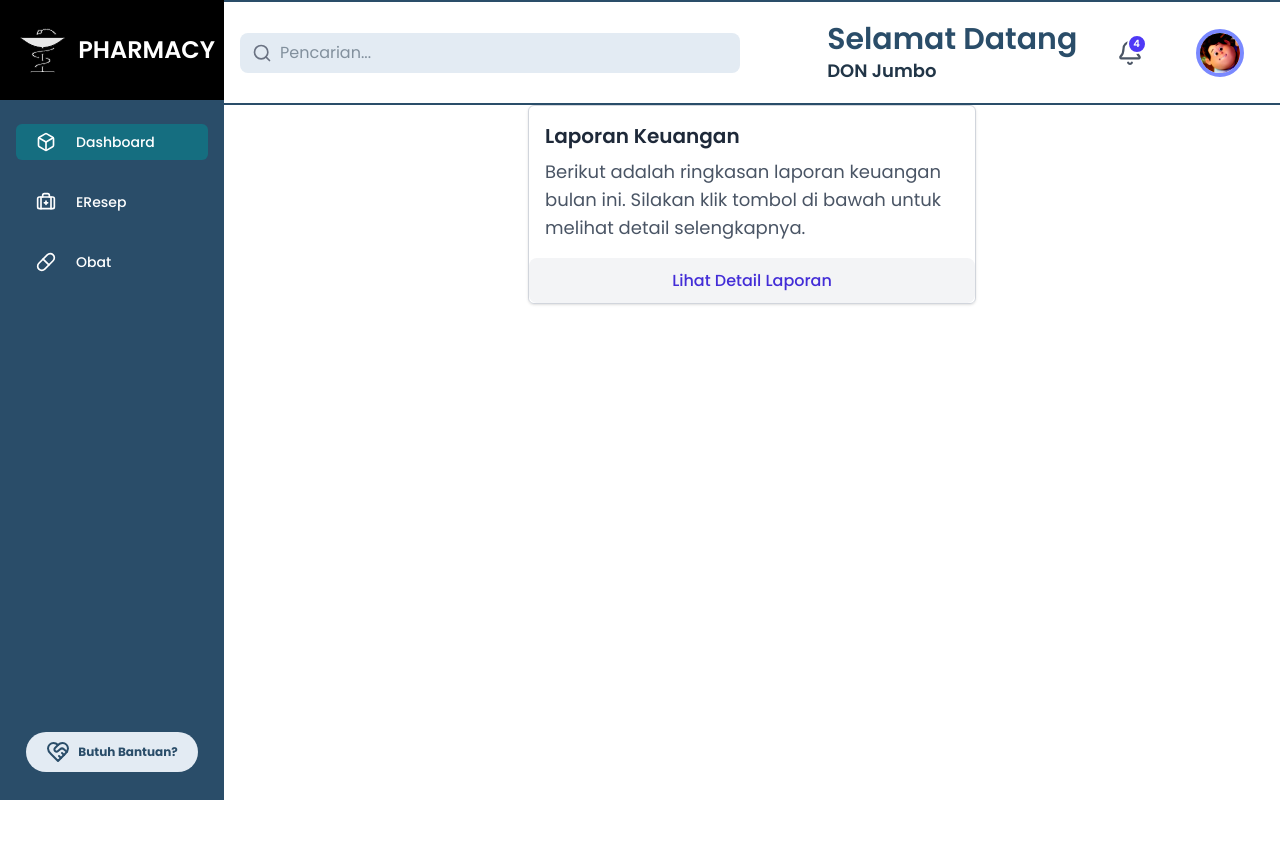
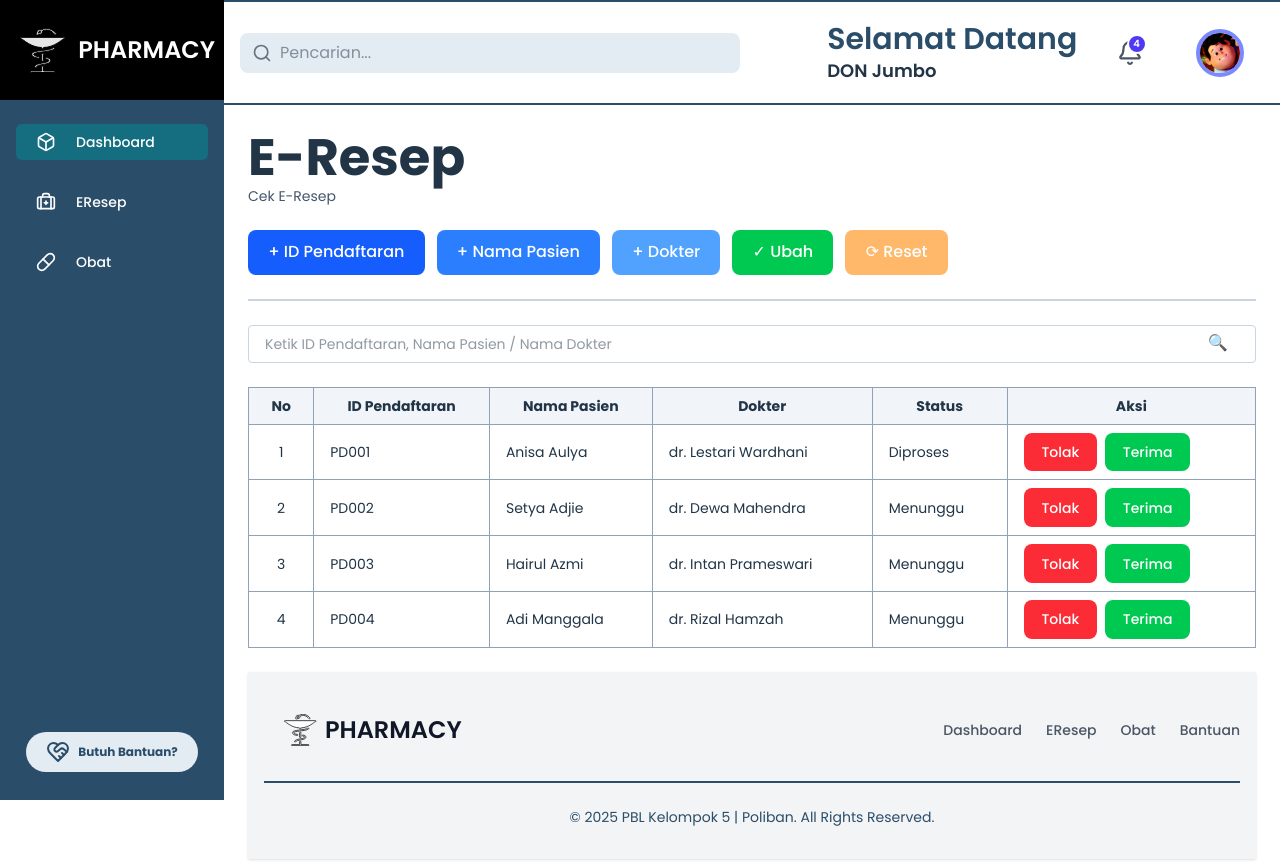
Before and after one commit to raihanjauhari/Pharmacy, a React (Vite) app: page /dashboard-petugas/e-resep in a window 1280 px wide. Shown: the top 864 px of the page. Before the commit the page ends 800 px from the top, so only its background shows below. Built offline with nearby package versions, Linux system fonts and the light colour scheme.

Commit message:
menambahkan beberapa page di menu eresep dan obat

```diff
--- a/src/components/Footer.jsx
+++ b/src/components/Footer.jsx
@@ -1,51 +1,68 @@
 import React from "react";
+import { useNavigate } from "react-router-dom";
 import Logo from "../assets/logo.svg";
 
 const Footer = () => {
+  const navigate = useNavigate();
+
+  const handleLogoClick = () => {
+    navigate("/dashboard-petugas"); // arahkan ke route dashboard
+  };
+
   return (
-    <footer className="bg-white rounded-lg shadow-sm dark:bg-gray-900 m-4">
-      <div className="w-full max-w-screen-xl mx-auto p-4 md:py-8">
-        <div className="sm:flex sm:items-center sm:justify-between">
-          <a
-            href={Logo}
-            className="flex items-center mb-4 sm:mb-0 space-x-3 rtl:space-x-reverse"
+    <footer className="bg-gray-100 dark:bg-gray-900   shadow-sm">
+      <div className="max-w-screen-xl mx-auto px-4 py-6 md:py-8">
+        <div className="flex flex-col sm:flex-row sm:items-center sm:justify-between">
+          {/* Logo dan Brand */}
+          <div className="flex items-center space-x-3 mb-4 sm:mb-0">
+            <button
+              onClick={handleLogoClick}
+              className="flex items-center space-x-2"
             >
-            <img src={Logo} className="h-8" alt="Flowbite Logo" />
-            <span className="self-center text-2xl font-semibold whitespace-nowrap dark:text-white">
+              <img src={Logo} className="h-8" alt="Pharmacy Logo" />
+              <span className="text-2xl font-semibold text-gray-900 dark:text-gray-300">
                 PHARMACY
               </span>
-          </a>
-          <ul className="flex flex-wrap items-center mb-6 text-sm font-medium text-gray-500 sm:mb-0 dark:text-gray-400">
+            </button>
+          </div>
+
+          {/* Navigasi Footer */}
+          <nav aria-label="Footer Navigation">
+            <ul className="flex flex-wrap items-center text-sm text-gray-600 dark:text-gray-400 font-medium space-x-4 md:space-x-6 hover:text-[#2A4D69]">
               <li>
-              <a href="#" className="hover:underline me-4 md:me-6">
-                About
-              </a>
-            </li>
-            <li>
-              <a href="#" className="hover:underline me-4 md:me-6">
-                Privacy Policy
-              </a>
-            </li>
-            <li>
-              <a href="#" className="hover:underline me-4 md:me-6">
-                Licensing
+                <a href="#" className="hover:underline">
+                  Dashboard
                 </a>
               </li>
               <li>
                 <a href="#" className="hover:underline">
-                Contact
+                  EResep
+                </a>
+              </li>
+              <li>
+                <a href="#" className="hover:underline">
+                  Obat
+                </a>
+              </li>
+              <li>
+                <a href="#" className="hover:underline">
+                  Bantuan
                 </a>
               </li>
             </ul>
+          </nav>
         </div>
-        <hr className="my-6 border-gray-200 sm:mx-auto dark:border-gray-700 lg:my-8" />
-        <span className="block text-sm text-gray-500 sm:text-center dark:text-gray-400">
+
+        <hr className="my-6 border-1 border-[#2A4D69] dark:border-gray-700" />
+
+        {/* Copyright */}
+        <p className="text-sm text-[#2A4D69] dark:text-gray-400 text-center">
           © 2025{" "}
-          <a href="https://flowbite.com/" className="hover:underline">
+          <a href="#" className="hover:underline hover:text-zinc-500">
             PBL Kelompok 5 | Poliban
           </a>
           . All Rights Reserved.
-        </span>
+        </p>
       </div>
     </footer>
   );
--- a/src/pages/petugas/Dashboard.jsx
+++ b/src/pages/petugas/Dashboard.jsx
@@ -117,7 +117,7 @@ const Dashboard = () => {
       <div className="flex flex-wrap justify-center gap-4 px-8 mt-30">
         <SummaryCard
           title="Stock"
-          linkText="Masuk ke Pengaturan"
+          linkText="Lihat Stok"
           linkAction={() => console.log("Masuk ke Pengaturan")}
           items={[
             { value: "490", label: "Jumlah Obat" },
@@ -144,7 +144,7 @@ const Dashboard = () => {
         />
         <SummaryCard
           title="Pelanggan"
-          linkText="Buka Halaman Pelanggan"
+          linkText="Buka Halaman"
           linkAction={() => console.log("Masuk ke Pengaturan")}
           items={[
             { value: "831", label: "Total Pelanggan" },
--- a/src/pages/petugas/EResep.jsx
+++ b/src/pages/petugas/EResep.jsx
@@ -1,25 +1,118 @@
 import React from "react";
+import Footer from "../../components/Footer";
 
-const LaporanCard = () => {
+const EResep = () => {
+  const data = [
+    {
+      id: "PD001",
+      nama: "Anisa Aulya",
+      dokter: "dr. Lestari Wardhani",
+      status: "Diproses",
+    },
+    {
+      id: "PD002",
+      nama: "Setya Adjie",
+      dokter: "dr. Dewa Mahendra",
+      status: "Menunggu",
+    },
+    {
+      id: "PD003",
+      nama: "Hairul Azmi",
+      dokter: "dr. Intan Prameswari",
+      status: "Menunggu",
+    },
+    {
+      id: "PD004",
+      nama: "Adi Manggala",
+      dokter: "dr. Rizal Hamzah",
+      status: "Menunggu",
+    },
+  ];
+
   return (
-    <div className="w-full max-w-md mx-auto border border-gray-300 rounded-md overflow-hidden shadow-sm">
-      {/* Konten laporan */}
-      <div className="p-4">
-        <h3 className="text-xl font-semibold text-gray-800">
-          Laporan Keuangan
-        </h3>
-        <p className="text-gray-600 mt-2">
-          Berikut adalah ringkasan laporan keuangan bulan ini. Silakan klik
-          tombol di bawah untuk melihat detail selengkapnya.
-        </p>
+    <div className="p-4 md:p-6 space-y-6">
+      <div>
+        <h1 className="text-xl md:text-2xl font-bold">E-Resep</h1>
+        <p className="text-slate-600 text-sm">Cek E-Resep</p>
       </div>
 
-      {/* Tombol "Lihat Detail Laporan" */}
-      <button className="w-full px-4 py-2 text-center bg-gray-100 hover:bg-gray-200 border-t border-gray-300 text-indigo-700 font-semibold">
-        Lihat Detail Laporan
-      </button>
+      <div className="flex flex-wrap gap-2 sm:gap-3">
+        <button className="bg-blue-600 text-white px-4 py-2 rounded hover:bg-blue-700 w-full sm:w-auto">
+          + ID Pendaftaran
+        </button>
+        <button className="bg-blue-500 text-white px-4 py-2 rounded hover:bg-blue-600 w-full sm:w-auto">
+          + Nama Pasien
+        </button>
+        <button className="bg-blue-400 text-white px-4 py-2 rounded hover:bg-blue-500 w-full sm:w-auto">
+          + Dokter
+        </button>
+        <button className="bg-green-500 text-white px-4 py-2 rounded hover:bg-green-600 w-full sm:w-auto">
+          ✓ Ubah
+        </button>
+        <button className="bg-orange-300 text-white px-4 py-2 rounded hover:bg-orange-400 w-full sm:w-auto">
+          ⟳ Reset
+        </button>
+      </div>
+
+      <hr className="border-t-2 border-slate-300" />
+
+      <div className="relative">
+        <input
+          type="text"
+          placeholder="Ketik ID Pendaftaran, Nama Pasien / Nama Dokter"
+          className="w-full border border-slate-300 rounded pl-4 pr-10 py-2 text-sm"
+        />
+        <button className="absolute right-2 top-1/2 -translate-y-1/2 text-slate-500">
+          🔍
+        </button>
+      </div>
+
+      <div className="overflow-x-auto">
+        <table className="min-w-[600px] md:min-w-full border border-slate-400 text-sm">
+          <thead className="bg-slate-100">
+            <tr>
+              <th className="border border-slate-400 px-4 py-2">No</th>
+              <th className="border border-slate-400 px-4 py-2">
+                ID Pendaftaran
+              </th>
+              <th className="border border-slate-400 px-4 py-2">Nama Pasien</th>
+              <th className="border border-slate-400 px-4 py-2">Dokter</th>
+              <th className="border border-slate-400 px-4 py-2">Status</th>
+              <th className="border border-slate-400 px-4 py-2">Aksi</th>
+            </tr>
+          </thead>
+          <tbody>
+            {data.map((item, idx) => (
+              <tr key={item.id}>
+                <td className="border border-slate-400 px-4 py-2 text-center">
+                  {idx + 1}
+                </td>
+                <td className="border border-slate-400 px-4 py-2">{item.id}</td>
+                <td className="border border-slate-400 px-4 py-2">
+                  {item.nama}
+                </td>
+                <td className="border border-slate-400 px-4 py-2">
+                  {item.dokter}
+                </td>
+                <td className="border border-slate-400 px-4 py-2">
+                  {item.status}
+                </td>
+                <td className="border border-slate-400 px-4 py-2 space-y-1 sm:space-x-2 sm:space-y-0">
+                  <button className="bg-red-500 text-white px-3 py-1 rounded hover:bg-red-600 w-full sm:w-auto">
+                    Tolak
+                  </button>
+                  <button className="bg-green-500 text-white px-3 py-1 rounded hover:bg-green-600 w-full sm:w-auto">
+                    Terima
+                  </button>
+                </td>
+              </tr>
+            ))}
+          </tbody>
+        </table>
+      </div>
+      <Footer />
     </div>
   );
 };
 
-export default LaporanCard;
+export default EResep;
--- a/src/pages/petugas/Obat.jsx
+++ b/src/pages/petugas/Obat.jsx
@@ -1,8 +1,127 @@
 import React from "react";
 
 const Obat = () => {
-  return <div>Obat</div>;
+  const dataObat = [
+    {
+      id: "OB001",
+      nama: "Paracetamol",
+      stok: 100,
+      harga: "Rp. 10.000",
+      kategori: "Poli Umum",
+    },
+    {
+      id: "OB002",
+      nama: "Amoxicillin",
+      stok: 75,
+      harga: "Rp. 8.500",
+      kategori: "Poli Gigi",
+    },
+    {
+      id: "OB003",
+      nama: "Insto",
+      stok: 50,
+      harga: "Rp. 16.000",
+      kategori: "Poli Mata",
+    },
+    {
+      id: "OB004",
+      nama: "Cefadroxil",
+      stok: 60,
+      harga: "Rp. 11.500",
+      kategori: "Poli Bedah",
+    },
+    {
+      id: "OB005",
+      nama: "Dexamethasone",
+      stok: 40,
+      harga: "Rp. 7.000",
+      kategori: "Poli Umum",
+    },
+    {
+      id: "OB006",
+      nama: "Cataflam",
+      stok: 30,
+      harga: "Rp. 20.000",
+      kategori: "Poli Bedah",
+    },
+    {
+      id: "OB007",
+      nama: "Albothyl",
+      stok: 45,
+      harga: "Rp. 18.000",
+      kategori: "Poli Gigi",
+    },
+    {
+      id: "OB008",
+      nama: "Visine",
+      stok: 20,
+      harga: "Rp. 15.000",
+      kategori: "Poli Mata",
+    },
+    {
+      id: "OB009",
+      nama: "Ibuprofen",
+      stok: 30,
+      harga: "Rp. 9.000",
+      kategori: "Poli Umum",
+    },
+    {
+      id: "OB010",
+      nama: "Gentamicin",
+      stok: 40,
+      harga: "Rp. 12.000",
+      kategori: "Poli Mata",
+    },
+  ];
+
+  return (
+    <div className="p-4 space-y-6">
+      <div>
+        <h1 className="text-2xl font-bold">Obat</h1>
+        <p className="text-slate-600">
+          ID Obat, Nama obat, Stok, Harga Satuan, Kategori Poli
+        </p>
+      </div>
+
+      <div className="relative">
+        <input
+          type="text"
+          placeholder="Ketik ID Obat / Nama Obat"
+          className="w-full border border-gray-300 rounded pl-4 pr-10 py-2"
+        />
+        <button className="absolute right-2 top-1/2 -translate-y-1/2 text-gray-500">
+          🔍
+        </button>
+      </div>
+
+      <div className="overflow-x-auto">
+        <table className="min-w-full border text-sm">
+          <thead className="bg-slate-100">
+            <tr>
+              <th className="border px-3 py-2">No</th>
+              <th className="border px-3 py-2">ID Obat</th>
+              <th className="border px-3 py-2">Nama Obat</th>
+              <th className="border px-3 py-2">Stok</th>
+              <th className="border px-3 py-2">Harga Satuan</th>
+              <th className="border px-3 py-2">Kategori Poli</th>
+            </tr>
+          </thead>
+          <tbody>
+            {dataObat.map((obat, idx) => (
+              <tr key={obat.id}>
+                <td className="border px-3 py-2 text-center">{idx + 1}</td>
+                <td className="border px-3 py-2">{obat.id}</td>
+                <td className="border px-3 py-2">{obat.nama}</td>
+                <td className="border px-3 py-2">{obat.stok}</td>
+                <td className="border px-3 py-2">{obat.harga}</td>
+                <td className="border px-3 py-2">{obat.kategori}</td>
+              </tr>
+            ))}
+          </tbody>
+        </table>
+      </div>
+    </div>
+  );
 };
 
 export default Obat;
-Obat;
```
Also changed, not shown: src/components/petugas/SummaryCard.jsx (+11 -9 lines). Lines whose indentation alone changed are shown as unchanged.
